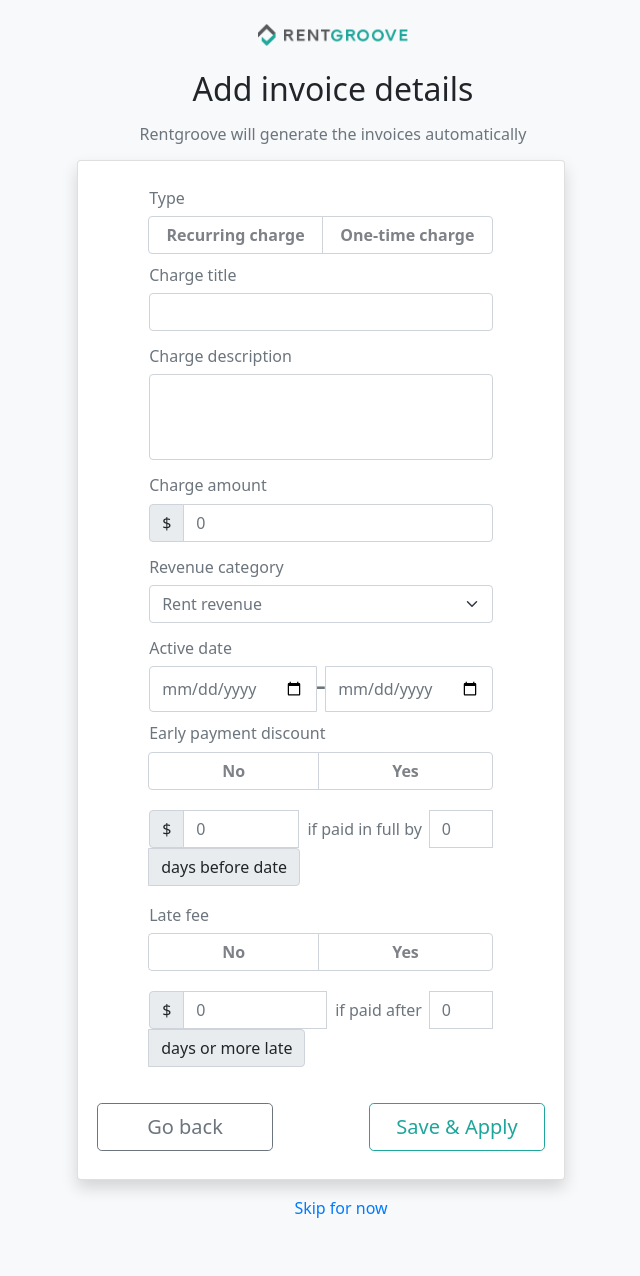
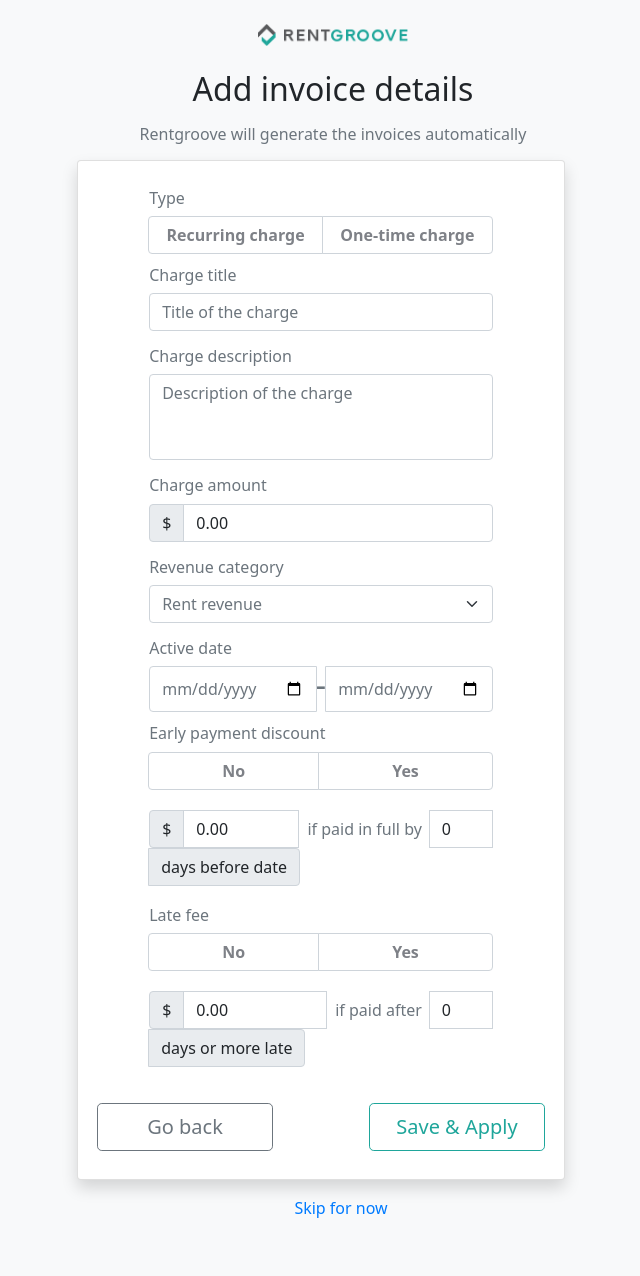
Before and after one commit to RileyOsborne/web_form, a PHP site: page /index.php in a window 1280 px wide. Shown: the whole page, without its empty margins (307-947 px from the left). Run offline with PHP 8.4, Linux system fonts and the light colour scheme; data that the repository does not hold is empty; some libraries are stand-ins or nearby versions.

Commit message:
additional cleanup and fixing discovered issues

```diff
--- a/index.php
+++ b/index.php
@@ -8,15 +8,15 @@
 $chargeType = $_POST['charge-type'] ?? '';
 $chargeTitle = $_POST['charge-title'] ?? '';
 $chargeDescription = $_POST['charge-description'] ?? '';
-$chargeAmount = $_POST['charge-amount'] ?? 0;
+$chargeAmount = number_format((float) $_POST['charge-amount'], 2) ?? 0;
 $chargeCategory = $_POST['charge-category'] ?? 1;
 $activeDate = $_POST['active-date'] ?? '';
 $dueDate = $_POST['due-date'] ?? '';
 $earlyPayment = $_POST['early-payment'] ?? '';
-$paidInFullAmount = $_POST['paid-in-full-amount'] ?? 0.00;
+$paidInFullAmount = number_format((float) $_POST['paid-in-full-amount'], 2) ?? 0.00;
 $paidInFullDays = $_POST['paid-in-full-days'] ?? 0;
 $lateFee = $_POST['late-fee'] ?? '';
-$paidAfterAmount = $_POST['paid-after-amount'] ?? 0.00;
+$paidAfterAmount = number_format((float) $_POST['paid-after-amount'], 2) ?? 0.00;
 $paidAfterDays = $_POST['paid-after-days'] ?? 0;
 
 
--- a/index/index.js
+++ b/index/index.js
@@ -1,6 +1,6 @@
-$(document).ready(function() {
+$(document).ready(() => {
 
-  $("#save").click(function(e){
+  $("#save").click((e) => {
     //prevent form from submitting early
     e.preventDefault();
 
--- a/index/index.view.php
+++ b/index/index.view.php
@@ -34,14 +34,14 @@
         <div class="m-2 row col-10">
           <h6 class="text-muted">Charge title</h6>
           <div class="input-group" role="group">
-            <input type="text" class="form-control" id="charge-title" name="charge-title" placeholder="<?= $chargeTitle; ?>">
+            <input type="text" class="form-control" id="charge-title" name="charge-title" value="<?= $chargeTitle; ?>" placeholder="Title of the charge">
           </div>
         </div>
 
         <div class="m-2 row col-10">
           <h6 class="text-muted">Charge description</h6>
           <div class="input-group" role="group">
-            <textarea class="form-control" id="charge-description" name="charge-description" rows="3" placeholder="<?= $chargeDescription ?>"></textarea>
+            <textarea class="form-control" id="charge-description" name="charge-description" rows="3" value="<?= $chargeDescription ?>" placeholder="Description of the charge"></textarea>
           </div>
         </div>
 
@@ -49,7 +49,7 @@
           <h6 class="text-muted">Charge amount</h6>
           <div class="input-group" role="group">
             <span class="input-group-text">$</span>
-            <input type="text" class="form-control" id="charge-amount" name="charge-amount" placeholder="<?= $chargeAmount ?>">
+            <input type="text" class="form-control" id="charge-amount" name="charge-amount" value="<?= $chargeAmount ?>" placeholder="0.00">
           </div>
         </div>
 
@@ -86,9 +86,9 @@
         <div class="m-3 row col-10">
           <div class="input-group" role="group">
             <span class="input-group-text">$</span>
-            <input type="number" class="form-control" id="paid-in-full-amount" name="paid-in-full-amount" placeholder="<?= $paidInFullAmount ?>">
+            <input type="number" class="form-control" id="paid-in-full-amount" name="paid-in-full-amount" value="<?= $paidInFullAmount ?>" placeholder="0.00">
               <div class="text-muted mx-2 d-flex justify-content-center align-items-center">if paid in full by</div>
-            <input type="number" class="form-control" id="paid-in-full-days" name="paid-in-full-days" placeholder="<?= $paidInFullDays ?>" style="max-width: 4rem;">
+            <input type="number" class="form-control" id="paid-in-full-days" name="paid-in-full-days" value="<?= $paidInFullDays ?>" placeholder="0" style="max-width: 4rem;">
             <span class="input-group-text">days before date</span>
           </div>
         </div>
@@ -107,11 +107,11 @@
         <div class="m-3 row col-10">
           <div class="input-group" role="group">
             <span class="input-group-text">$</span>
-            <input type="number" class="form-control" id="paid-after-amount" name="paid-after-amount" placeholder="<?= $paidAfterAmount ?>">
+            <input type="number" class="form-control" id="paid-after-amount" name="paid-after-amount" value="<?= $paidAfterAmount ?>" placeholder="0.00">
 
             <div class="text-muted mx-2 d-flex justify-content-center align-items-center">if paid after</div>
 
-            <input type="number" class="form-control" id="paid-after-days" name="paid-after-days" placeholder="<?= $paidAfterDays ?>" style="max-width: 4rem;">
+            <input type="number" class="form-control" id="paid-after-days" name="paid-after-days" value="<?= $paidAfterDays ?>" placeholder="0" style="max-width: 4rem;">
             <span class="input-group-text">days or more late</span>
           </div>
         </div>
```
